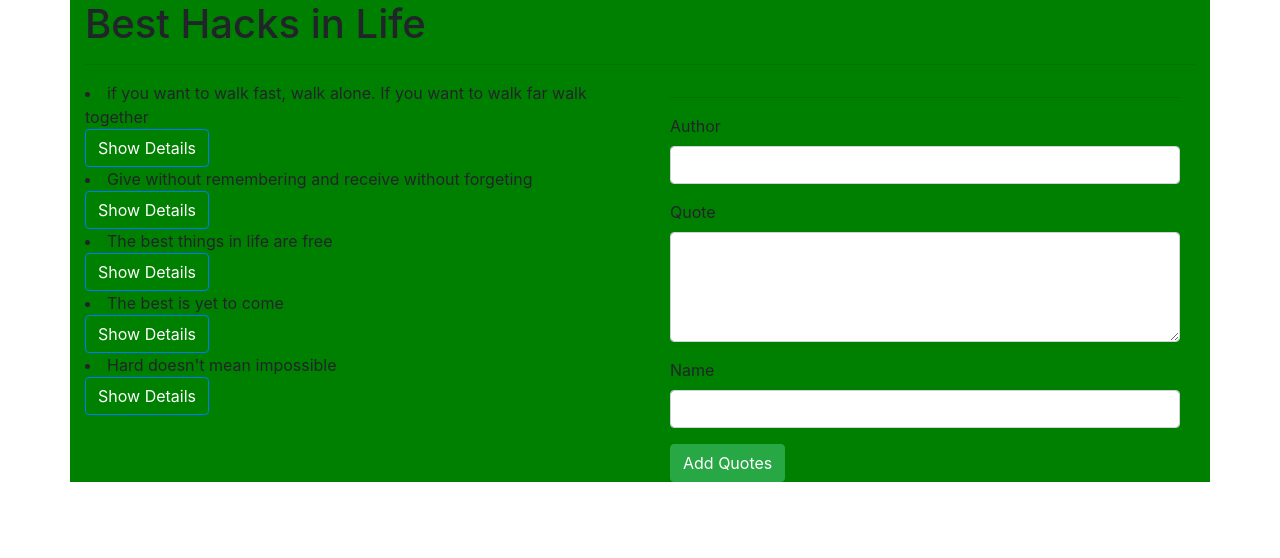
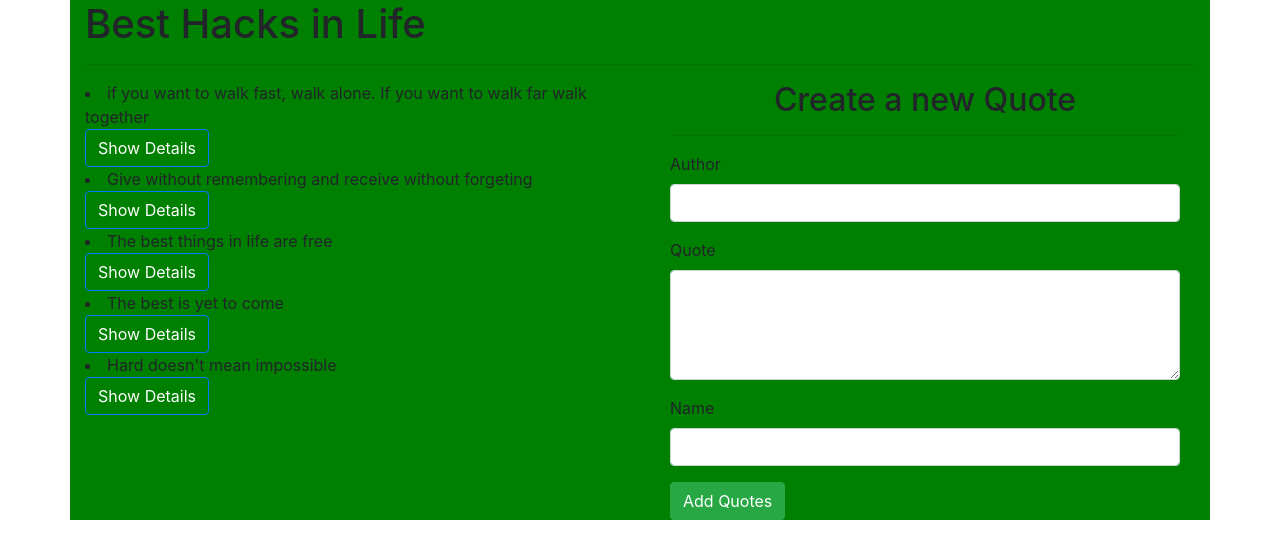
Before and after one commit to JadyVella/Quotes, an Angular app: page / in a window 1280 px wide. Shown: the top 558 px of the page. Built offline with nearby package versions, Linux system fonts and the light colour scheme.

Commit message:
Add form in life-hacks-form.component.html

```diff
--- a/src/app/life-hacks-form/life-hacks-form.component.html
+++ b/src/app/life-hacks-form/life-hacks-form.component.html
@@ -1,5 +1,5 @@
 <div class="container-fluid">
-    <!-- <h2 class="text-center">Create a new Quote</h2> -->
+    <h2 class="text-center">Create a new Quote</h2>
     <hr>
     <form (ngSubmit)="submitQuote()" #LifeHacksForm='ngForm'>
         <div class="form-group">
```
